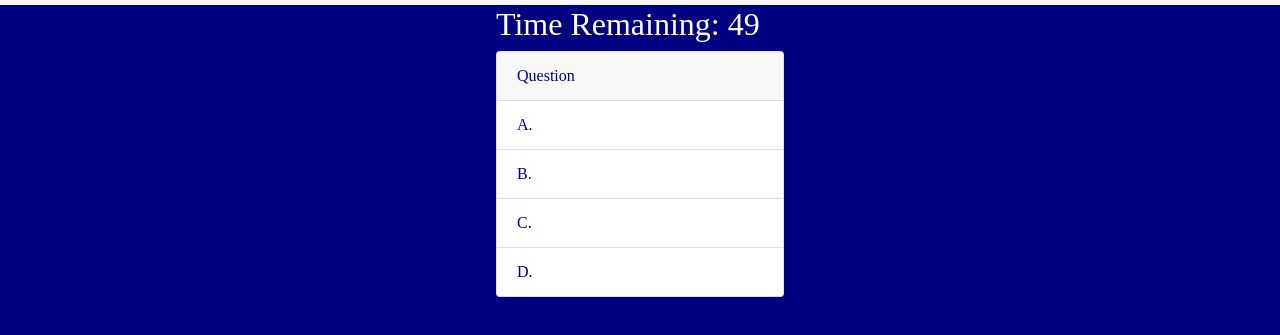
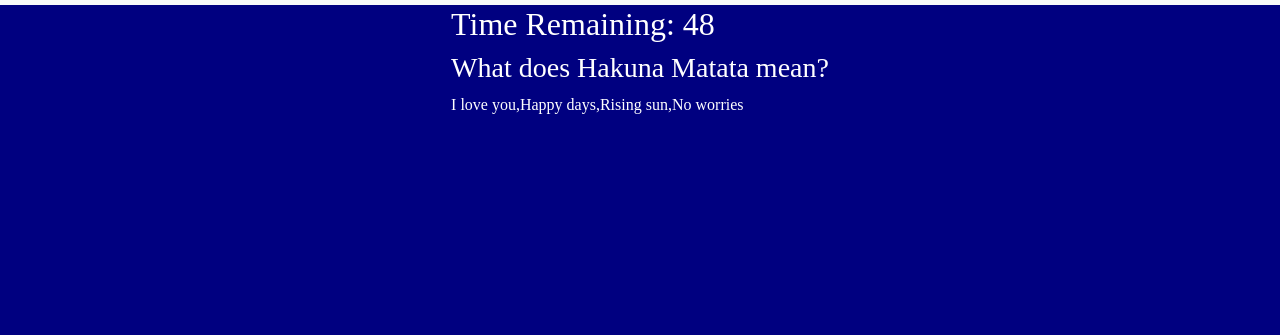
Before and after one commit to Patelso9/Quiz_Disney, a plain HTML site: page index.html in a window 1280 px wide. Both pictures are taken after a click on the button "Start Quiz". Shown: the part 51-386 px from the top of the page. Drawn offline with nearby package versions, Linux system fonts and the light colour scheme.

Commit message:
q and time work

```diff
--- a/assets/css/style.css
+++ b/assets/css/style.css
@@ -20,6 +20,7 @@ main{
 }
 
 .start {
+
 }
 
 .hide {
@@ -27,5 +28,4 @@ main{
 }
 
 #question-card {
-    color: darkblue;
 }
--- a/assets/js/myQ.js
+++ b/assets/js/myQ.js
@@ -1,4 +1,4 @@
-const questionBank = [
+var questionBank = [
     {
       question: "What does Hakuna Matata mean?",
       options: ["I love you","Happy days", "Rising sun","No worries"],
--- a/assets/js/scripts.js
+++ b/assets/js/scripts.js
@@ -6,10 +6,11 @@ var start = document.querySelector('.start');
       // console.log(start);
 
   // question cards
-var qCard = document.querySelector('.question-page');
-var qList = document.querySelector('#q-list');
+var qPage = document.querySelector('#question-page');
+var qCard = document.querySelector('#question-card');
 
-var qEl = document.querySelector('question-line')
+var qEl = document.querySelector('#question-line')
+var choiceEl = document.querySelector('#q-list')
 var optA = document.querySelector("#opt-a")
 var optB = document.querySelector("#opt-b")
 var optC = document.querySelector("#opt-c")
@@ -33,7 +34,7 @@ function startTimer() {
   timeInt = setInterval(function() {
     timeLeft--;
     timerEl.textContent = "Time Remaining: " + timeLeft;
-    if (timeLeft === 0 || q <= questionBank.length) {
+    if (timeLeft === 0 || q >= questionBank.length) {
         // Clears interval and stops timer
         clearInterval(timeInt);
         endGame();
@@ -42,13 +43,25 @@ function startTimer() {
 }
 
 // run questions
-function runQuestions () {
+function askQuestions () {
+  // var currentQ = questionBank;  // retrieve current item
+
   if (q < questionBank.length) {
-    qEl.textContent = questionBank[q].question;
-    optA.textContent = questionBank[q].options[0];
-    optB.textContent = questionBank[q].options[1];
-    optC.textContent = questionBank[q].options[2];
-    optD.textContent = questionBank[q].options[3];
+    qEl.textContent = questionBank[q].question;  //update Q on HTML
+    // choiceEl.innerHTML="";  //clear out old question on HTML
+    //   console.log(qEl);
+    // loop over choice array
+    choiceEl.textContent = questionBank[q].options;
+  // for (var i =0; i < 4; i++){
+  //   choiceEl[i] = questionBank[q].
+
+  // }
+
+  //   qEl.textContent = questionBank[q].question;
+  //   optA.textContent = questionBank[q].options[0];
+  //   optB.textContent = questionBank[q].options[1];
+  //   optC.textContent = questionBank[q].options[2];
+  //   optD.textContent = questionBank[q].options[3];
   }
   // else endGame();
 }
@@ -67,7 +80,7 @@ function chooseAns (event) {
     }
     score = timeLeft;
     q++;
-    runQuestions ();
+    askQuestions ();
   }
 }
 
@@ -77,15 +90,19 @@ function chooseAns (event) {
   // start game
 startBtn.addEventListener("click", function(event) {
   startTimer();
-  // runQuestions();
+  askQuestions();
   start.classList.add("hide");
-  qCard.classList.remove("hide");
+  qPage.classList.remove("hide");
 
 
 });
 
   // question cards
-qList.addEventListener('click', function (event) {
+qCard.addEventListener('click', function (event) {
   var event = event.target;
   chooseAns(event.textContent.trim());
 });
+
+function endGame(){
+  return null;
+};
--- a/index.html
+++ b/index.html
@@ -34,20 +34,13 @@
     </div>
 
 <!-- Quiz Card -->
-    <div class= "question-page hide">
+    <div id="question-page" class= "hide">
 
       <h2 class="timer">Timer:</h2>
 
-      <div id="question-card" class="card" style="width: 18rem;">
-        <div id= "question-line" class="card-header">
-          Question
-        </div>
-        <ul id=q-list class="list-group list-group-flush">
-          <li id="opt-a" class="list-group-item">A. </li>
-          <li id="opt-b" class="list-group-item">B. </li>
-          <li id="opt-c" class="list-group-item">C. </li>
-          <li id="opt-d" class="list-group-item">D. </li>
-        </ul>
+      <div id="question-card">
+        <h3 id="question-line"></h3>
+        <div id="q-list" class="choices"></div>
       </div>
 
     </div>
@@ -56,17 +49,17 @@
       <div class="card_footer hide"><p>Footer</p></div>
       <button class="btn btn-primary next-btn hide">Next</button>
     </footer>
-    </div>
+
 
 
     </main>
 
+    <script src="assets/js/myQ.js"></script>
+    <!-- <script src="assets/js/hsLogic.js"></script> -->
+    <script src="./assets/js/scripts.js"></script>
     <script src="https://cdnjs.cloudflare.com/ajax/libs/jquery/3.5.1/jquery.min.js"></script>
     <script src="https://cdnjs.cloudflare.com/ajax/libs/popper.js/1.16.1/umd/popper.min.js"></script>
     <script src="https://cdnjs.cloudflare.com/ajax/libs/twitter-bootstrap/4.6.0/js/bootstrap.min.js"></script>
-    <script src="assets/js/myQ.js"></script>
-    <!-- <script src="assets/js/hsLogic.js"></script> -->
-    <script src="./assets/js/scripts.js"></script>
 
 </body>
 </html>
```
